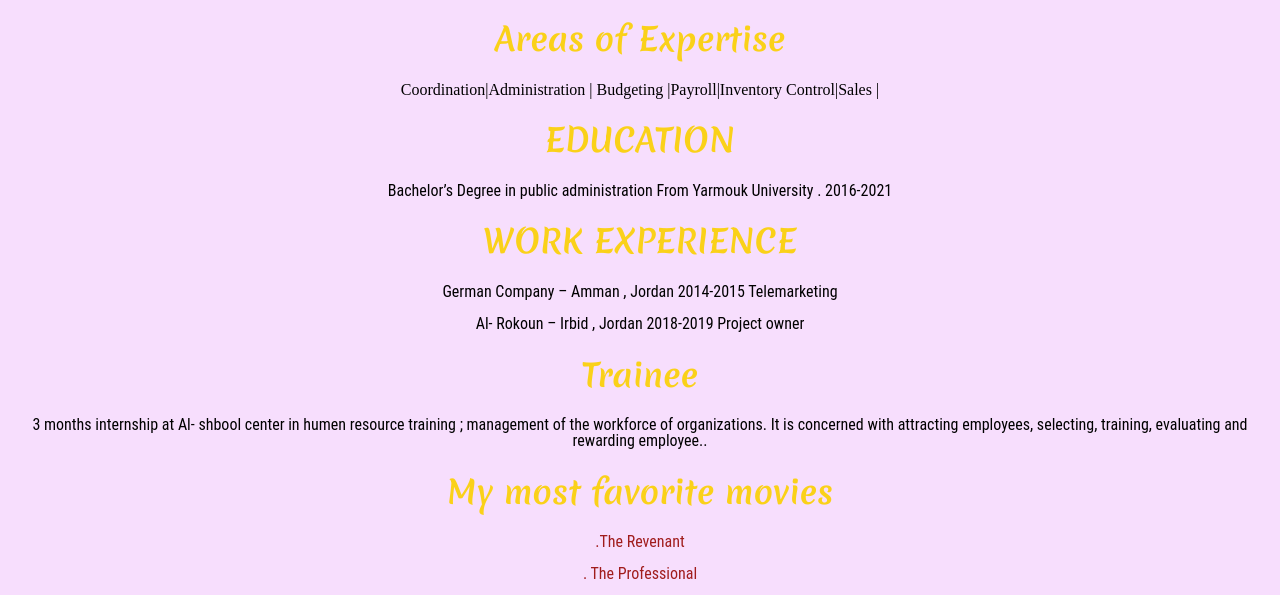
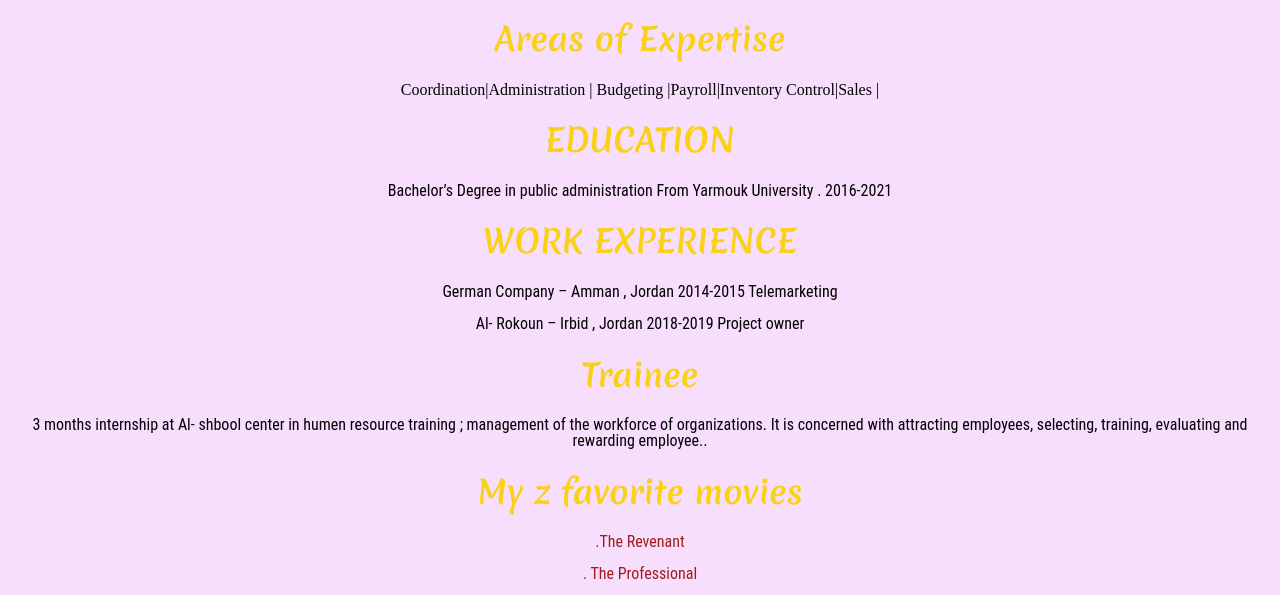
Before and after one commit to aseelabusaifan/about-me, a plain HTML site: page index.html in a window 1280 px wide. Shown: the part 201-796 px from the top of the page. Drawn offline with Linux system fonts and the light colour scheme.

Commit message:
updat main

```diff
--- a/index.html
+++ b/index.html
@@ -44,7 +44,7 @@
             employee..
         </p>
 
-        <h2> My most favorite movies</h2>
+        <h2> My z favorite movies</h2>
         <section>
         <p>
             .The Revenant
```
